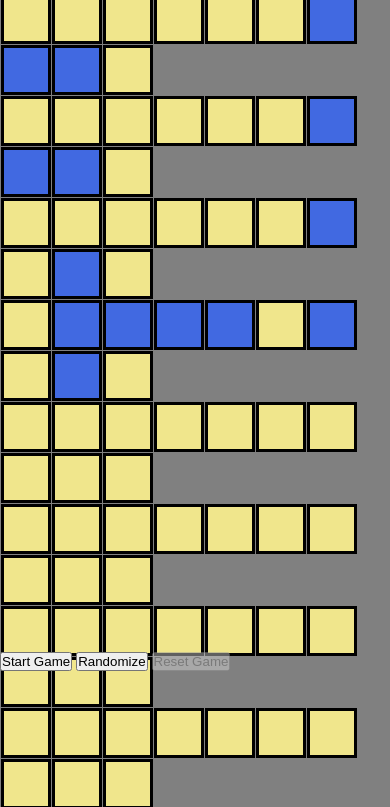
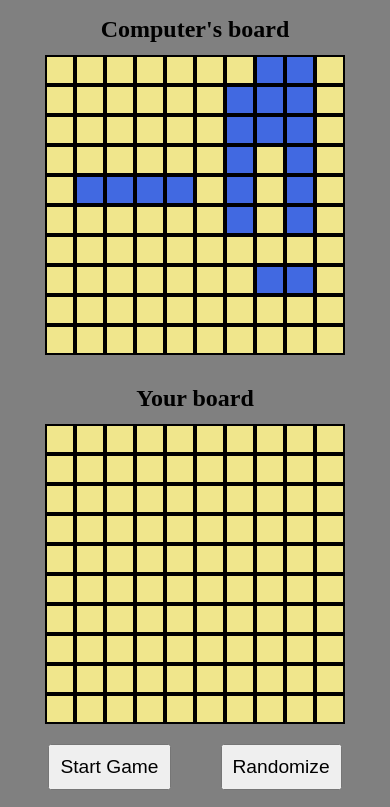
Before and after one commit to lavhuyaar/battleship, a website built with webpack: page src/index.html in a window 390 px wide. Shown: the part 108-915 px from the top of the page. Built offline with nearby package versions, Linux system fonts and the light colour scheme.

Commit message:
fix: UI improved; Responsiveness added

```diff
--- a/src/createGame.js
+++ b/src/createGame.js
@@ -16,7 +16,7 @@ export function createGame() {
 
   //Creates UI of Computer player's board
   function createComputerBoard() {
-    const div = document.querySelector(".first-board"); //First-board div in the container div
+    const div = document.querySelector(".computer-board"); //First-board div in the container div
     div.innerHTML = ""; //Clears the previously displayed board (if existed)
     const computerBoard = newGame.computerPlayer.gameboard.board; //Board of Computer player
 
@@ -42,7 +42,7 @@ export function createGame() {
 
   //Creates UI of Human player's board
   function createHumanBoard() {
-    const div = document.querySelector(".second-board"); //Second-board div in the container div
+    const div = document.querySelector(".human-board"); //Second-board div in the container div
     div.innerHTML = ""; //Clears the previously displayed board (if existed)
     const humanBoard = newGame.humanPlayer.gameboard.board; //Board of Human player
 
--- a/src/index.html
+++ b/src/index.html
@@ -1,17 +1,27 @@
 <!DOCTYPE html>
 <html lang="en">
   <head>
-    <meta charset="UTF-8">
-    <meta name="viewport" content="width=device-width, initial-scale=1.0">
+    <meta charset="UTF-8" />
+    <meta name="viewport" content="width=device-width, initial-scale=1.0" />
     <title>Battleship</title>
   </head>
   <body>
     <div class="container">
-        <div class="first-board"></div>
-        <div class="second-board"></div>
+      <h1 class="main-heading">Battleship</h1>
+      <div id="computer-board-container">
+        <h2 class="computer-board-heading">Computer's board</h2>
+        <div class="computer-board"></div>
       </div>
+      <div id="human-board-container">
+        <h2 class="human-board-heading">Your board</h2>
+        <div class="human-board"></div>
+      </div>
+
+      <div class="buttons">
         <button id="start-game-btn">Start Game</button>
         <button id="randomize-btn">Randomize</button>
         <button id="reset-game-btn">Reset Game</button>
+      </div>
+    </div>
   </body>
 </html>
--- a/src/index.js
+++ b/src/index.js
@@ -1,4 +1,5 @@
 import "./style.css";
+import "./responsive.css";
 import { createGame } from "./createGame";
 
 const Game = createGame();
@@ -14,8 +15,9 @@ randomizeBtn.addEventListener("click", async () => {
 const startGameBtn = document.getElementById("start-game-btn");
 startGameBtn.addEventListener("click", () => {
   Game.initializeGame();
-  startGameBtn.disabled = true;
-  document.getElementById("randomize-btn").disabled = true;
+  startGameBtn.style.display = "none";
+  randomizeBtn.style.display = "none";
+  resetGameBtn.style.display = "block";
   resetGameBtn.disabled = false;
 });
 
@@ -23,8 +25,9 @@ const resetGameBtn = document.getElementById("reset-game-btn");
 resetGameBtn.disabled = true;
 resetGameBtn.addEventListener("click", () => {
   Game.resetGame();
-  startGameBtn.disabled = false;
-  randomizeBtn.disabled = false;
+  startGameBtn.style.display = "block";
+  randomizeBtn.style.display = "block";
   resetGameBtn.disabled = true;
+  resetGameBtn.style.display = "none";
   Game.initializeGame();
 });
--- /dev/null
+++ b/src/responsive.css
@@ -0,0 +1,54 @@
+@media only screen and (max-width: 1130px) {
+  .human-board-cell,
+  .computer-board-cell {
+    height: 40px;
+    width: 40px;
+  }
+}
+
+@media only screen and (max-width: 940px) {
+  .human-board-cell,
+  .computer-board-cell {
+    height: 35px;
+    width: 35px;
+  }
+}
+
+@media only screen and (max-width: 850px) {
+  .container {
+    display: flex;
+    flex-direction: column;
+  }
+
+  body {
+    height: fit-content;
+  }
+
+  .human-board-cell,
+  .computer-board-cell {
+    height: 45px;
+    width: 45px;
+  }
+  .main-heading {
+    margin-top: 20px;
+  }
+}
+
+@media only screen and (max-width: 520px) {
+  .human-board-cell,
+  .computer-board-cell {
+    height: 35px;
+    width: 35px;
+  }
+}
+
+@media only screen and (max-width: 420px) {
+  .human-board-cell,
+  .computer-board-cell {
+    height: 30px;
+    width: 30px;
+  }
+  .buttons {
+    gap: 50px;
+  }
+}
--- a/src/style.css
+++ b/src/style.css
@@ -7,27 +7,79 @@ body {
   background-color: grey;
   width: 100%;
   height: 100vh;
+  display: flex;
+  justify-content: center;
 }
 
 .container {
   width: 100%;
-    height: 90%;
-    display: flex;
-    justify-content: space-evenly;
+  display: grid;
+  justify-content: center;
   align-items: center;
-    flex-wrap: wrap;
 }
 
-.first-board, .second-board {
-    width: 510px;
-    height: 510px;
+.computer-board {
+  display: grid;
+  justify-content: center;
+  padding: 10px;
 }
 
-.human-board-cell, .computer-board-cell {
+.human-board {
+  display: grid;
+  justify-content: center;
+  padding: 10px;
+}
+
+.human-board-cell,
+.computer-board-cell {
   height: 50px;
   width: 50px;
-    border: 3px solid black;
-    margin-left: 1px;
+  border: 2px solid black;
   background-color: khaki;
+}
 
+.buttons button {
+  padding: 10px;
+  text-align: center;
+  font-size: 1.2rem;
 }
+
+.buttons {
+  grid-column: 1/3;
+  display: flex;
+  justify-content: center;
+  gap: 100px;
+  margin-bottom: 100px;
+}
+
+h2 {
+  justify-self: center;
+  align-self: center;
+}
+
+.main-heading {
+  grid-column: 1 / 3;
+  justify-self: center;
+  align-self: center;
+  font-size: 4rem;
+  margin: 20px 0px;
+}
+
+.computer-board-row,
+.human-board-row {
+  display: grid;
+  grid-template-rows: 1fr;
+  grid-template-columns: repeat(10, 1fr);
+}
+
+#reset-game-btn {
+  display: none;
+}
+
+#human-board-container,
+#computer-board-container {
+  display: grid;
+  justify-content: center;
+  gap: 2px;
+  padding: 10px;
+}
```
Lines whose indentation alone changed are shown as unchanged.
